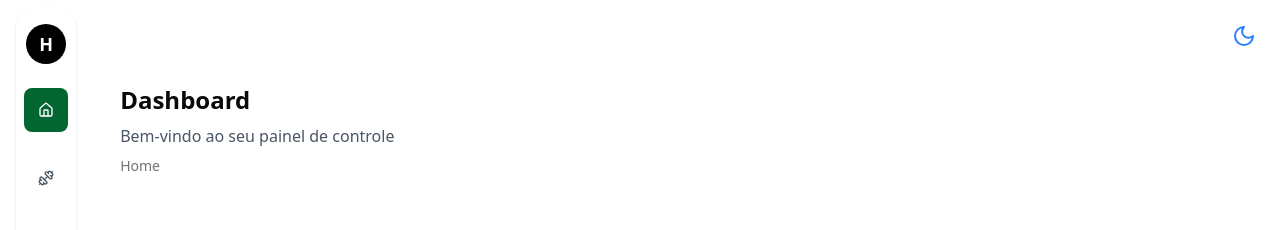
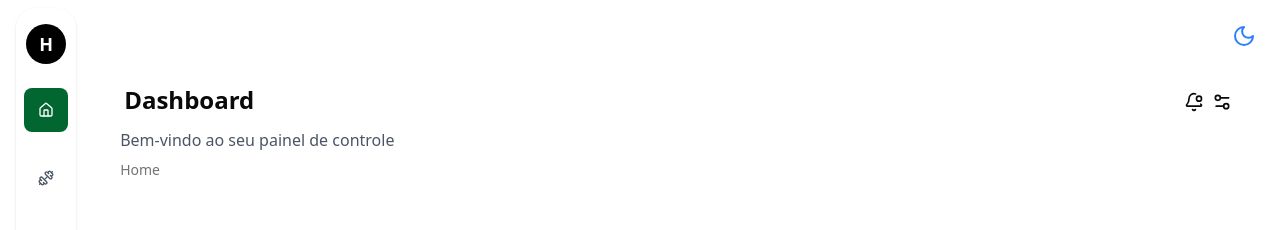
Before and after one commit to Hermeson69/NutriSaas, a React (Vite) app: page / in a window 1280 px wide. Shown: the top 230 px of the page. Built offline with nearby package versions, Linux system fonts and the light colour scheme.

Commit message:
feat: add icon bell and setting3 in Pageconfig

```diff
--- a/src/components/Pageconfig.tsx
+++ b/src/components/Pageconfig.tsx
@@ -1,20 +1,27 @@
 import type React from "react"
 import { BreadcrumbUse } from "@/components/Breadcrumb-use"
-/// Propos da
+import { cn } from "@/lib/utils"
+import { BellDot, Settings2 } from "lucide-react"
+
+
 interface Pageconfig {
   title: string // titulo padrão e obrigatorio
-  description?: string // descrição que né, pode ter oi não
+  description?: string // descrição que né, pode ter ou não
   children: React.ReactNode // restante da página
 }
 
 export function Pageconfig({ title, description, children }: Pageconfig) {
   return (
-    <div className="space-y-6">
-      <div className="space-y-2">
+    <div className="space-y-2">
+      <div className="w-full space-y-1 space-x-2 flex items-center px-1">
         <h1 className="text-2xl font-bold">{title}</h1>
-        {description && <p className="text-gray-600">{description}</p>}
-        <BreadcrumbUse />
+        <div className="flex items-center ml-auto space-x-2">
+          <BellDot size={20} className={cn("hover:cursor-pointer")} />
+          <Settings2 size={20} className={cn("hover:cursor-pointer")} />
+        </div>
       </div>
+      {description && <p className="text-gray-600 dark:text-gray-300">{description}</p>}
+      <BreadcrumbUse />
       <div>{children}</div>
     </div>
   )
```
